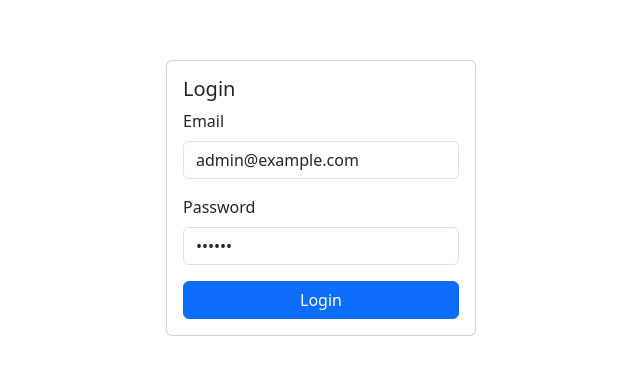
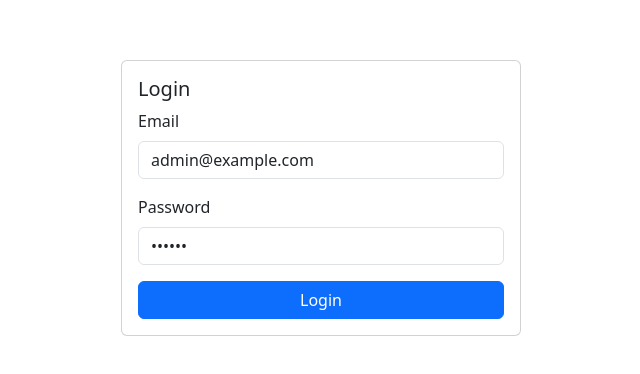
Before and after one commit to zakkymf/dbo-test, a React (Vite) app: page /login in a window 1280 px wide. Shown: the part 222-596 px from the top of the page, without its empty margins (319-959 px from the left). Built offline with nearby package versions, Linux system fonts and the light colour scheme.

Commit message:
fix: login page

```diff
--- a/src/pages/login/views/Login.tsx
+++ b/src/pages/login/views/Login.tsx
@@ -4,17 +4,18 @@ import { useLoginController } from "../controllers/useLoginController";
 function Login() {
   const { email, password, handleLogin, setEmail, setPassword } =
     useLoginController();
+
   return (
     <div
       className="d-flex flex-column justify-content-center align-items-center w-100"
-      style={{ height: "100vh" }}
+      style={{ minHeight: "100vh", padding: "1rem" }}
     >
-      <Card className="w-25">
+      <Card style={{ width: "100%", maxWidth: "400px" }}>
         <Card.Body>
           <Card.Title>Login</Card.Title>
 
           <Form>
-            <Form.Group className="mb-3" controlId="exampleForm.ControlInput1">
+            <Form.Group className="mb-3" controlId="loginEmail">
               <Form.Label>Email</Form.Label>
               <Form.Control
                 type="email"
@@ -24,7 +25,7 @@ function Login() {
               />
             </Form.Group>
 
-            <Form.Group className="mb-3" controlId="exampleForm.ControlInput1">
+            <Form.Group className="mb-3" controlId="loginPassword">
               <Form.Label>Password</Form.Label>
               <Form.Control
                 type="password"
```
